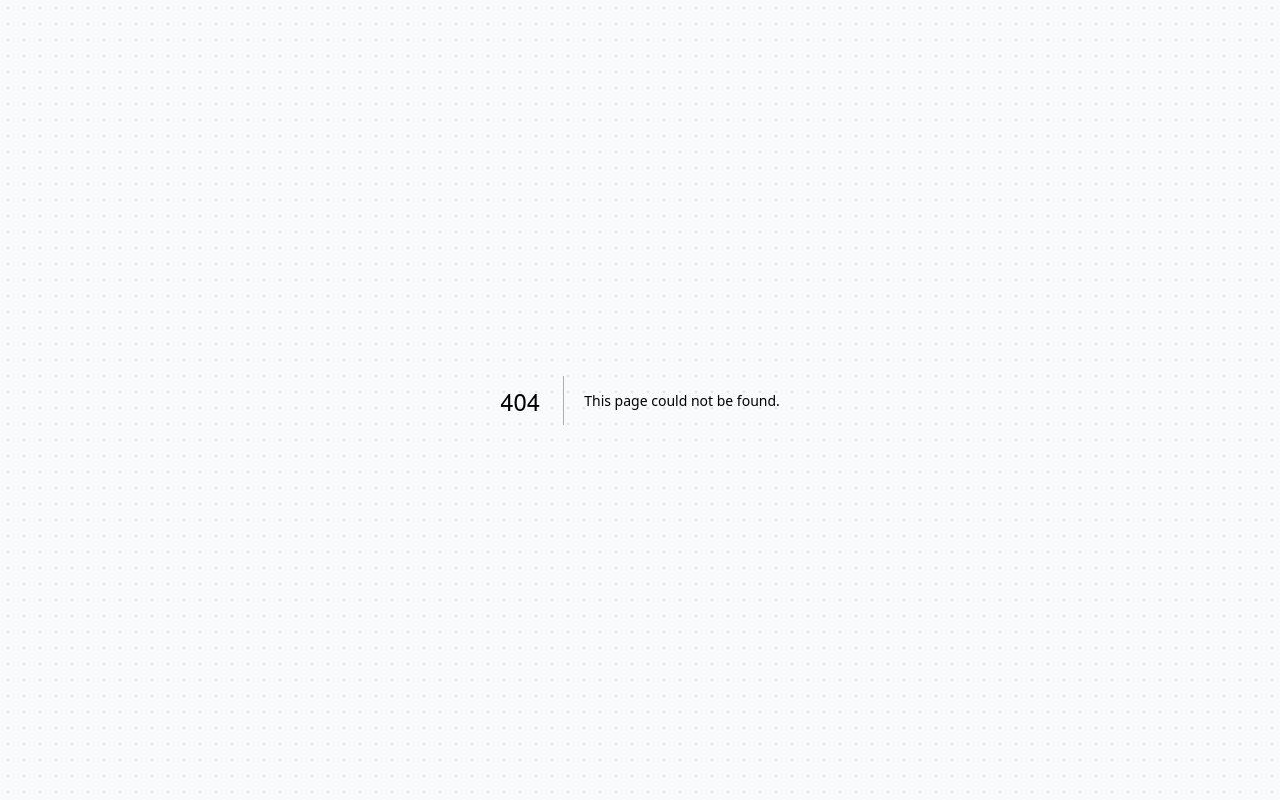
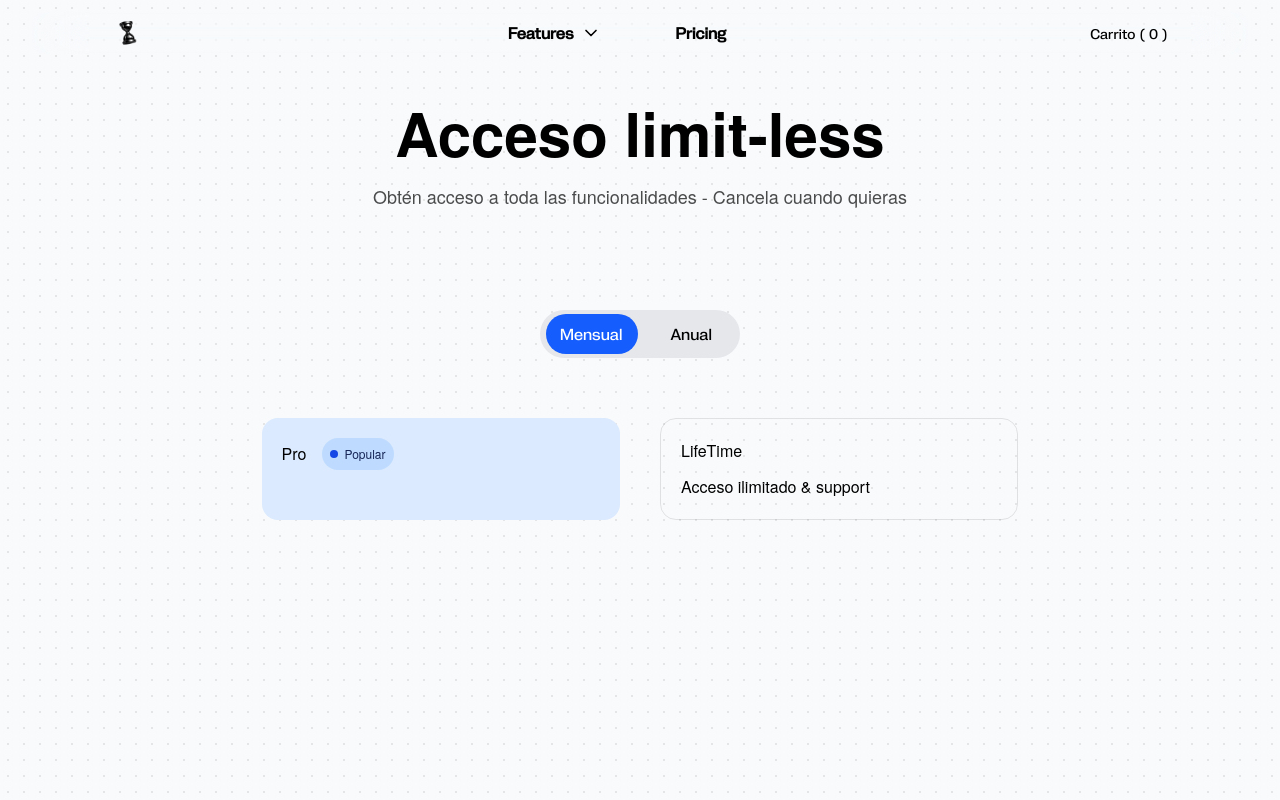
Before and after one commit to stuffsergio/clerk-auth, a Next.js app: page /pricing in a window 1280 px wide. Before the commit this address had no page. Built offline with nearby package versions, Linux system fonts and the light colour scheme; a web font is replaced by a local one.

Commit message:
fixs + princing

```diff
--- a/app/components/Items.jsx
+++ b/app/components/Items.jsx
@@ -59,7 +59,7 @@ export default function Items({
     },
     {
       id: 11,
-      nombre: "Salmon",
+      nombre: "Salmón",
       imagen: "salmon.webp",
     },
     {
--- a/app/components/NavBar.jsx
+++ b/app/components/NavBar.jsx
@@ -7,7 +7,7 @@ import Contacto from "./Contacto";
 
 export default function NavBar() {
   return (
-    <nav className="sticky w-[95dvw] m-auto md:top-3 sm:top-2 top-2 z-99 rounded-xl bg-white/5 backdrop-blur-xl md:px-20 sm:px-7 px-5 py-0 flex justify-between items-center">
+    <nav className="sticky w-[95dvw] m-auto md:top-3 sm:top-2 top-2 z-99 rounded-xl bg-white/5 backdrop-blur-3xl md:px-20 sm:px-7 px-5 py-0 flex justify-evenly items-center">
       <div>
         <img
           src="/images/hourglass.webp"
@@ -15,19 +15,13 @@ export default function NavBar() {
           className="md:w-8 sm:w-6 w-5 md:h-8 sm:h-6 h-5"
         />
       </div>
-      <div className="flex flex-row md:gap-10 sm:gap-5 gap-0 justify-between items-center">
-        <div>
-          <Contacto />
-        </div>
-        <div>
-          <Features />
-        </div>
+      <div className="flex flex-row md:gap-10 sm:gap-5 gap-0 justify-between md:items-center sm:items-center items-baseline">
         <div>
           <Pricing />
         </div>
-      </div>
-      <div>
-        <RegisterNav />
+        <div>
+          <RegisterNav />
+        </div>
       </div>
     </nav>
   );
--- a/app/components/Pricing.jsx
+++ b/app/components/Pricing.jsx
@@ -21,8 +21,27 @@ export default function Pricing() {
         onMouseLeave={handleLeave}
         className="relative flex items-center gap-2 px-4 py-2 font-bold md:text-base sm:text-sm text-xs rounded-md hover:bg-gray-500/5 border border-transparent hover:border-gray-500/10 transition-all duration-300"
       >
-        <Link href="#">Pricing</Link>
+        <Link href="/pricing">Pricing</Link>
       </button>
+
+      <div>
+        {/* Hover bridge */}
+        {isOpen && (
+          <div
+            className="absolute right-0 h-4 bg-transparent"
+            style={{ top: "100%" }}
+          />
+        )}
+        {isOpen && (
+          <div
+            onMouseEnter={handleEnter}
+            onMouseLeave={handleLeave}
+            className="md:flex sm:flex hidden absolute mt-2 w-fit -translate-x-0 flex-col items-baseline gap-3 px-2 py-2 z-10 rounded-md font-semibold md:text-sm sm:text-xs text-xs text-[#4b040b] border border-[#c90c1f] bg-[#ff9ca6]"
+          >
+            <p>Próximamente</p>
+          </div>
+        )}
+      </div>
     </section>
   );
 }
--- a/app/components/RegisterNav.jsx
+++ b/app/components/RegisterNav.jsx
@@ -19,7 +19,7 @@ export default function RegisterNav() {
       <aside
         onMouseEnter={handleEnter}
         onMouseLeave={handleLeave}
-        className="relative flex items-center gap-2 px-4 py-2 font-bold text-lg rounded-md hover:bg-gray-500/5 border border-transparent hover:border-gray-500/10 transition-all duration-300"
+        className="relative flex items-center gap-2 px-4 py-2 font-bold text-lg rounded-md hover:bg-gray-500/5 border border-transparent hover:border-gray-500/10 transform transition-all duration-300"
       >
         <SignIn />
       </aside>
@@ -41,12 +41,12 @@ export default function RegisterNav() {
             <SignInButton
               mode="redirect"
               routing="path"
-              className="cursor-pointer hover:opacity-80 transition-opacity"
+              className="cursor-pointer hover:opacity-80 transition-opacity transform duration-150"
             >
               <p>Iniciar sesión</p>
             </SignInButton>
 
-            <SignUpButton className="cursor-pointer hover:opacity-80 transition-opacity">
+            <SignUpButton className="cursor-pointer hover:opacity-80 transition-opacity transform duration-150">
               <p>¿Primera vez?</p>
             </SignUpButton>
           </div>
--- a/app/components/SignIn.jsx
+++ b/app/components/SignIn.jsx
@@ -3,11 +3,11 @@ import { SignInButton } from "@clerk/nextjs";
 
 export default function SignIn() {
   return (
-    <div>
-      <User className="md:block sm:block hidden md:w-6 sm:w-6 w-5 md:h-6 sm:h-6 h-5" />
+    <div className="flex flex-row justify-center items-center">
+      <User className="md:block sm:block hidden md:w-6 sm:w-6 w-5 md:h-6 sm:h-6 h-5 hover:opacity-70 transform transition-all duration-150" />
       <aside className="md:hidden sm:hidden block">
-        <SignInButton>
-          <User className="md:w-6 sm:w-6 w-5 md:h-6 sm:h-6 h-5" />
+        <SignInButton className="md:text-md sm:text-sm text-xs hover:opacity-70 transform transition-all duration-150">
+          Iniciar sesión
         </SignInButton>
       </aside>
     </div>
--- a/app/components/WelcomeUser.jsx
+++ b/app/components/WelcomeUser.jsx
@@ -37,8 +37,8 @@ export default function WelcomeUser() {
   const company = [{ svg: "google" }, { svg: "github" }, { svg: "airbnb" }];
 
   return (
-    <div className="pb-100 md:pt-8 sm:pt-7 pt-5">
-      <section className="flex flex-col gap-5 md:flex-row justify-center items-center px-5 pb-20">
+    <div className="pb-50 md:pt-8 sm:pt-7 pt-5">
+      <section className="flex flex-col gap-5 md:flex-row justify-center items-center px-5 pb-15">
         <div className="h-full flex flex-col w-full md:w-1/2 px-20 lg md:py-18 sm:py-10 py-5 justify-center md:gap-5 sm:gap-3 gap-2 rounded-xl bg-black">
           <aside className="flex flex-row items-center md:gap-4 sm:gap-2 gap-1">
             <div className="flex flex-row md:gap-1 gap-0.5">
@@ -98,7 +98,70 @@ export default function WelcomeUser() {
 
       <section className="flex flex-col md:flex-row justify-center mx-4 md:mx-20">
         <div className="flex flex-col gap-3 w-full md:w-1/2 px-4 md:pl-20 mb-8 md:mb-0">
-          <h3 className="text-md font-bold">Latests scripts</h3>
+          <h3 className="text-md font-bold">
+            Lo último en <i>features</i>
+          </h3>
+          {/* 1º */}
+          <div className="flex flex-row gap-5 items-center">
+            <div className="relative min-w-20 md:min-w-25 h-20 bg-[#EAEAEB] rounded-lg hover:scale-105 hover:translate-x-1 hover:translate-y-1 transform transition-all duration-250">
+              <div className="relative w-8 h-8 top-1/2 left-1/2 transform -translate-x-1/2 -translate-y-1/2 bg-red-500/80 rounded-lg">
+                <img
+                  src="/icons/icon-palette.svg"
+                  alt="icon palette"
+                  className="w-5 h-5 absolute top-1/2 left-1/2 transform -translate-x-1/2 -translate-y-1/2"
+                />
+              </div>
+            </div>
+            <div className="flex flex-col gap-1">
+              <p className="font-bold text-sm">
+                Geolocalización de supermercados
+              </p>
+              <p className="text-sm font-light">
+                Tendrás lo mejor en supermercados lo más cerca siempre.
+              </p>
+            </div>
+          </div>
+          {/* 2º */}
+          <div className="flex flex-row gap-5 items-center">
+            <div className="relative min-w-20 md:min-w-25 h-20 bg-[#EAEAEB] rounded-lg hover:scale-105 hover:translate-x-1 hover:translate-y-1 transform transition-all duration-250">
+              <div className="relative max-w-8 h-8 top-1/2 left-1/2 transform -translate-x-1/2 -translate-y-1/2 bg-teal-500/80 rounded-lg">
+                <img
+                  src="/icons/icon-book1.svg"
+                  alt="icon book"
+                  className="w-5 h-5 absolute top-1/2 left-1/2 transform -translate-x-1/2 -translate-y-1/2"
+                />
+              </div>
+            </div>
+            <div className="flex flex-col gap-1">
+              <p className="font-bold text-sm">Filtra tus productos</p>
+              <p className="text-sm font-light">
+                Recientemente se han añadido más productos, ahora puedes
+                buscarlos tú mismo.
+              </p>
+            </div>
+          </div>
+          {/* 3º */}
+          <div className="flex flex-row gap-5 items-center">
+            <div className="relative min-w-20 md:min-w-25 h-20 bg-[#EAEAEB] rounded-lg hover:scale-105 hover:translate-x-1 hover:translate-y-1 transform transition-all duration-250">
+              <div className="relative w-8 h-8 top-1/2 left-1/2 transform -translate-x-1/2 -translate-y-1/2 bg-indigo-500/80 rounded-lg">
+                <img
+                  src="/icons/icon-music.svg"
+                  alt="icon music"
+                  className="w-5 h-5 absolute top-1/2 left-1/2 transform -translate-x-1/2 -translate-y-1/2"
+                />
+              </div>
+            </div>
+            <div className="flex flex-col gap-1">
+              <p className="font-bold text-sm">Favoritos</p>
+              <p className="text-sm font-light">
+                Añade los productos que siempre compres a favoritos para
+                tenerlos a mano.
+              </p>
+            </div>
+          </div>
+        </div>
+        {/*<div className="flex flex-col gap-3 w-full md:w-1/2 px-4 md:pl-20 mb-8 md:mb-0">
+          <h3 className="text-md font-bold">Próximamente</h3>
           <div className="flex flex-col gap-2">
             {users.map((usuario, index) => (
               <div
@@ -119,64 +182,7 @@ export default function WelcomeUser() {
               </div>
             ))}
           </div>
-        </div>
-        <div className="flex flex-col gap-3 w-full md:w-1/2 px-4 md:pl-20">
-          <h3 className="text-md font-bold">Best features</h3>
-          {/* 1º */}
-          <div className="flex flex-row gap-5 items-center">
-            <div className="relative w-20 md:w-25 h-20 bg-[#EAEAEB] rounded-lg hover:scale-105 hover:translate-x-1 hover:translate-y-1 transform transition-all duration-250">
-              <div className="relative w-8 h-8 top-1/2 left-1/2 transform -translate-x-1/2 -translate-y-1/2 bg-red-500/80 rounded-lg">
-                <img
-                  src="/icons/icon-palette.svg"
-                  alt="icon palette"
-                  className="w-5 h-5 absolute top-1/2 left-1/2 transform -translate-x-1/2 -translate-y-1/2"
-                />
-              </div>
-            </div>
-            <div className="flex flex-col gap-1">
-              <p className="font-bold text-sm">Diseña a tu estilo</p>
-              <p className="text-sm font-light">
-                Personaliza tu marca con un toque especial
-              </p>
-            </div>
-          </div>
-          {/* 2º */}
-          <div className="flex flex-row gap-5 items-center">
-            <div className="relative w-20 md:w-25 h-20 bg-[#EAEAEB] rounded-lg hover:scale-105 hover:translate-x-1 hover:translate-y-1 transform transition-all duration-250">
-              <div className="relative w-8 h-8 top-1/2 left-1/2 transform -translate-x-1/2 -translate-y-1/2 bg-teal-500/80 rounded-lg">
-                <img
-                  src="/icons/icon-book1.svg"
-                  alt="icon book"
-                  className="w-5 h-5 absolute top-1/2 left-1/2 transform -translate-x-1/2 -translate-y-1/2"
-                />
-              </div>
-            </div>
-            <div className="flex flex-col gap-1">
-              <p className="font-bold text-sm">Newsletters</p>
-              <p className="text-sm font-light">
-                Accede a las últimas noticias y reflexiones
-              </p>
-            </div>
-          </div>
-          {/* 3º */}
-          <div className="flex flex-row gap-5 items-center">
-            <div className="relative w-20 md:w-25 h-20 bg-[#EAEAEB] rounded-lg hover:scale-105 hover:translate-x-1 hover:translate-y-1 transform transition-all duration-250">
-              <div className="relative w-8 h-8 top-1/2 left-1/2 transform -translate-x-1/2 -translate-y-1/2 bg-indigo-500/80 rounded-lg">
-                <img
-                  src="/icons/icon-music.svg"
-                  alt="icon music"
-                  className="w-5 h-5 absolute top-1/2 left-1/2 transform -translate-x-1/2 -translate-y-1/2"
-                />
-              </div>
-            </div>
-            <div className="flex flex-col gap-1">
-              <p className="font-bold text-sm">Playlist</p>
-              <p className="text-sm font-light">
-                No puede faltar esa playlist con tus homies
-              </p>
-            </div>
-          </div>
-        </div>
+        </div>*/}
       </section>
     </div>
   );
--- /dev/null
+++ b/app/pricing/page.jsx
@@ -0,0 +1,70 @@
+"use client";
+import { useState } from "react";
+import NavBarSignedIn from "../components/NavBarSignedIn";
+
+export default function Precios() {
+  const [active, setActive] = useState("uno");
+
+  return (
+    <div className="pb-50">
+      <NavBarSignedIn />
+      <div className="flex flex-col justify-center items-center gap-15">
+        <div className="flex flex-col justify-center items-center gap-5">
+          <h1 className="font-bold text-6xl text-center pt-15">
+            Acceso limit-less
+          </h1>
+          <p className="text-black/70 text-lg">
+            Obtén acceso a toda las funcionalidades - Cancela cuando quieras
+          </p>
+        </div>
+        <div className="relative w-fit mx-auto mt-10">
+          <div className="relative flex gap-2 p-1 bg-gray-200 rounded-full w-[200px] overflow-hidden">
+            {/* Fondo deslizante encima */}
+            <div
+              className={`absolute top-1 left-1.5 h-[calc(100%-0.5rem)] w-[calc(50%-0.5rem)] bg-blue-600 rounded-full transition-transform duration-300 ease-in-out z-20 ${
+                active === "dos" ? "translate-x-full" : ""
+              }`}
+            />
+
+            {/* Botón 1 */}
+            <button
+              onClick={() => setActive("uno")}
+              className={`relative flex-1 px-4 py-2 rounded-full z-30 transition-colors duration-300 ${
+                active === "uno" ? "text-white" : "text-black"
+              }`}
+            >
+              Mensual
+            </button>
+
+            {/* Botón 2 */}
+            <button
+              onClick={() => setActive("dos")}
+              className={`relative flex-1 px-4 py-2 rounded-full z-30 transition-colors duration-300 ${
+                active === "dos" ? "text-white" : "text-black"
+              }`}
+            >
+              Anual
+            </button>
+          </div>
+        </div>
+
+        <section className="flex flex-row gap-10">
+          <div className="w-[28dvw] flex flex-col gap-3 p-5 rounded-2xl bg-blue-100">
+            <aside className="flex flex-row gap-2 items-center">
+              <h1>Pro</h1>
+              <span></span>
+              <div className="w-fit flex flex-row gap-1.5 rounded-full p-2 justify-center items-center bg-blue-200">
+                <div className="w-2 h-2 bg-blue-700 rounded-full"></div>
+                <p className="text-xs text-blue-950">Popular</p>
+              </div>
+            </aside>
+          </div>
+          <div className="w-[28dvw] flex flex-col gap-3 p-5 border rounded-2xl border-black/10">
+            <h1>LifeTime</h1>
+            <p>Acceso ilimitado & support</p>
+          </div>
+        </section>
+      </div>
+    </div>
+  );
+}
```
